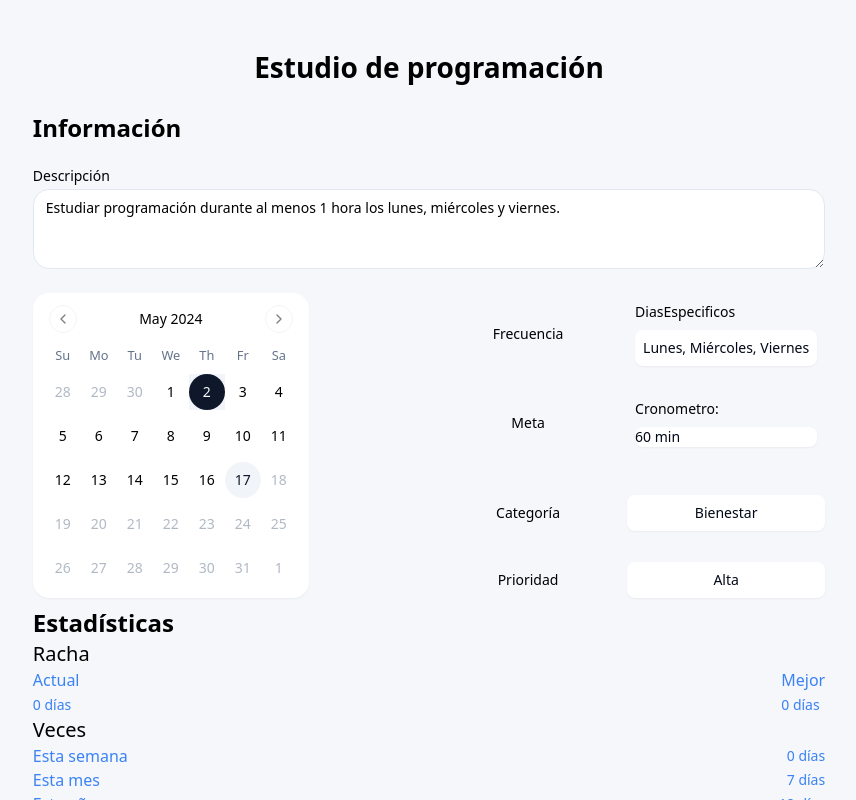
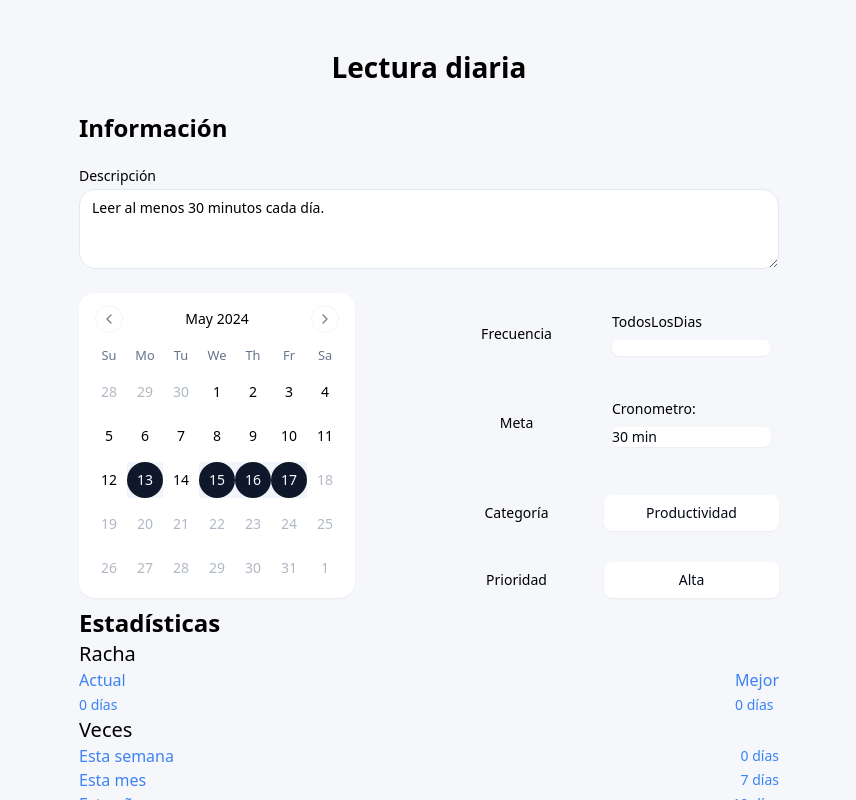
Before and after one commit to Davs07/habitsApp, a React (Vite) app: page /habitpage in a window 1280 px wide. Shown: the whole page, without its empty margins (211-1067 px from the left). Built offline with nearby package versions, Linux system fonts and the light colour scheme.

Commit message:
sync habitPage

```diff
--- a/src/components/Calendario.tsx
+++ b/src/components/Calendario.tsx
@@ -1,23 +1,38 @@
 import * as React from "react";
 import { Calendar } from "@/components/ui/calendar";
 import { Habit } from "@/api/habit-types";
+import { format } from "date-fns";
 
 interface CalendarioProps {
   habit: Habit;
   handleCheckboxChange: (date: string) => void;
 }
-export const Calendario: React.FC<CalendarioProps> = (
-  habit,
-  handleCheckboxChange
-) => {
-  const [selectedDates, setSelectedDates] = React.useState<Date[]>([
-    new Date("2024-05-02"),
-  ]);
+export const Calendario: React.FC<CalendarioProps> = (props) => {
+  const { habit, handleCheckboxChange } = props;
+  const [selectedDates, setSelectedDates] = React.useState<Date[]>(
+    habit.completedDays?.map((day) => new Date(day.date)) || []
+  );
 
-  // Maneja la selección de fechas
-  const handleSelect = (dates: Date | Date[] | undefined) => {
+  return (
+    <Calendar
+      mode="multiple"
+      selected={selectedDates}
+      onSelect={(dates) => {
+        setSelectedDates(dates || []);
+      }}
+      onDayClick={(day) => {
+        handleCheckboxChange(format(day, "yyyy-MM-dd"));
+        // console.log(format(day, "yyyy-MM-dd"));
+      }}
+      className="border-none shadow-sm rounded-2xl bg-white grid w-max place-items-center"
+      disabled={(date) => date > new Date() || date < new Date("2024-01-01")}
+    />
+  );
+};
+
+// Maneja la selección de fechas
+/*  const handleSelect = (dates: Date | Date[] | undefined) => {
     if (dates === undefined) {
-      // Si dates es undefined, significa que se han deseleccionado todas las fechas
       setSelectedDates([]);
     } else if (Array.isArray(dates)) {
       setSelectedDates((prevDates) => [
@@ -28,19 +43,6 @@ export const Calendario: React.FC<CalendarioProps> = (
       setSelectedDates((prevDates) =>
         prevDates.includes(dates) ? prevDates : [...prevDates, dates]
       );
-      handleCheckboxChange(dates);
-      console.log(dates);
-      console.log("Selected Dates:", selectedDates);
     }
-  };
-
-  return (
-    <Calendar
-      mode="multiple"
-      selected={selectedDates}
-      onSelect={handleSelect}
-      className="border-none shadow-sm rounded-2xl bg-white grid w-max place-items-center"
-      disabled={(date) => date > new Date() || date < new Date("2024-01-01")}
-    />
-  );
-};
+    console.log("Selected Dates:", selectedDates);
+  }; */
--- a/src/components/Chart.tsx
+++ b/src/components/Chart.tsx
@@ -1,3 +1,4 @@
+import { CompletedDay, Habit } from "@/api/habit-types";
 import React from "react";
 import {
   BarChart,
@@ -9,50 +10,16 @@ import {
   Legend,
 } from "recharts";
 
-const habit = {
-  id: "2",
-  name: "Lectura diaria",
-  description: "Leer al menos 30 minutos cada día.",
-  frequency: { type: "TodosLosDias" },
-  category: "Productividad", // Asumiendo que el import de Category es correcto y está definido así
-  goal: { type: "Cronometro", meta: 30 },
-  completedDays: [
-    {
-      date: "2024-02-13",
-      completed: true,
-      otherDetails: "Caminé 10,000 pasos",
-    },
-    {
-      date: "2024-03-13",
-      completed: true,
-      otherDetails: "Caminé 10,000 pasos",
-    },
-    {
-      date: "2024-05-13",
-      completed: true,
-      otherDetails: "Caminé 10,000 pasos",
-    },
-    {
-      date: "2024-05-15",
-      completed: true,
-      otherDetails: "Caminé 10,000 pasos",
-    },
-    {
-      date: "2024-05-16",
-      completed: true,
-      otherDetails: "Caminé 10,000 pasos",
-    },
-    {
-      date: "2024-05-17",
-      completed: true,
-      otherDetails: "Caminé 10,000 pasos",
-    },
-  ],
-};
-
 interface CompletadosPorMes {
   [key: string]: number; // Asumiendo que queremos contar los completados, usamos number
 }
+interface ChartProps {
+  habit: Habit;
+  completedDays: CompletedDay[] | undefined;
+}
+
+export const Chart: React.FC<ChartProps> = (props) => {
+  const { habit, completedDays } = props;
 
   const completadosPorMes = habit.completedDays?.reduce<CompletadosPorMes>(
     (acc, day) => {
@@ -79,10 +46,12 @@ const monthNames = [
   ];
   const data = monthNames.map((month, index) => ({
     name: month,
-  completados: completadosPorMes[index] || 0,
+    completados: completadosPorMes ? completadosPorMes[index] : 0,
   }));
 
-export default function Chart() {
+  if (!completedDays) {
+    return null;
+  }
   return (
     <BarChart
       width={700}
@@ -102,4 +71,4 @@ export default function Chart() {
       <Bar dataKey="completados" fill="#3B82F6" />{" "}
     </BarChart>
   );
-}
+};
--- a/src/pages/Habits/HabitPage.tsx
+++ b/src/pages/Habits/HabitPage.tsx
@@ -1,22 +1,36 @@
 import { habits } from "@/api/Habits/Habits";
 import { Habit } from "@/api/habit-types";
 import { Calendario } from "@/components/Calendario";
-import Chart from "@/components/Chart";
+import { Chart } from "@/components/Chart";
 import { Card } from "@/components/ui/card";
 import { Label } from "@/components/ui/label";
 import { Textarea } from "@/components/ui/textarea";
 import React from "react";
 
 export const HabitPage = () => {
-  const [habit, setHabit] = React.useState<Habit>(habits[1]);
+  const [habit, setHabit] = React.useState<Habit>(habits[0]);
+
+  React.useEffect(() => {
+    setHabit(habit);
+  });
 
   const handleCheckboxChange = (date: string) => {
-    setHabit({
+    /*
+     setHabit({
       ...habit,
       completedDays: habit.completedDays?.some((day) => day.date === date)
         ? habit.completedDays.filter((day) => day.date !== date)
         : [...(habit.completedDays ?? []), { date, completed: true }],
     });
+    */
+    setHabit((prevHabit) => ({
+      ...prevHabit,
+      completedDays: prevHabit.completedDays?.some((day) => day.date === date)
+        ? prevHabit.completedDays.filter((day) => day.date !== date)
+        : [...(prevHabit.completedDays ?? []), { date, completed: true }],
+    }));
+    console.log(date);
+    console.log(habit.completedDays);
   };
 
   return (
@@ -122,7 +136,7 @@ export const HabitPage = () => {
           <h4>Mes</h4>
           <div>
             <div>
-              <Chart />
+              <Chart habit={habit} completedDays={habit.completedDays} />
             </div>
           </div>
         </div>
```
Lines whose indentation alone changed are shown as unchanged.
